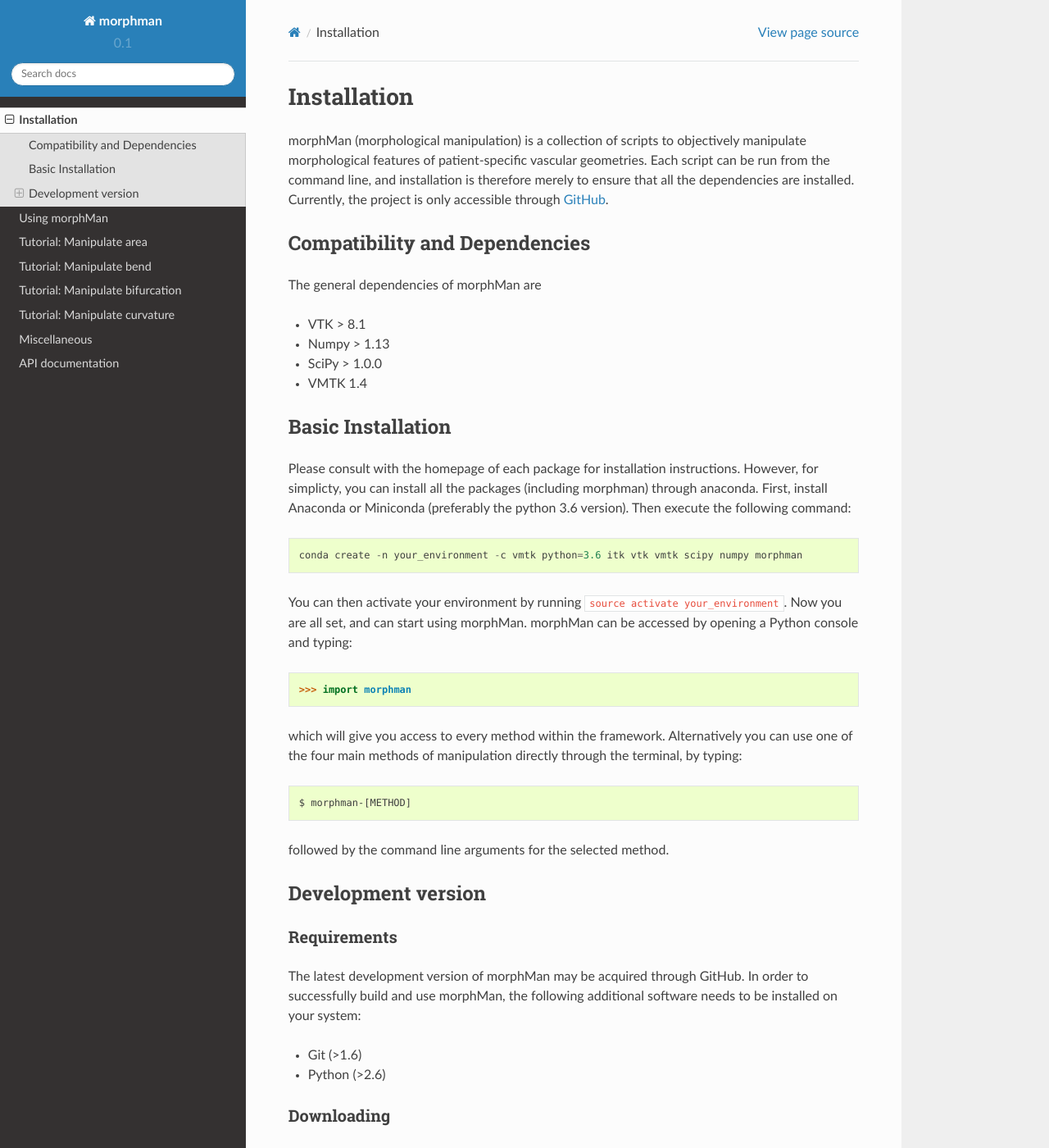
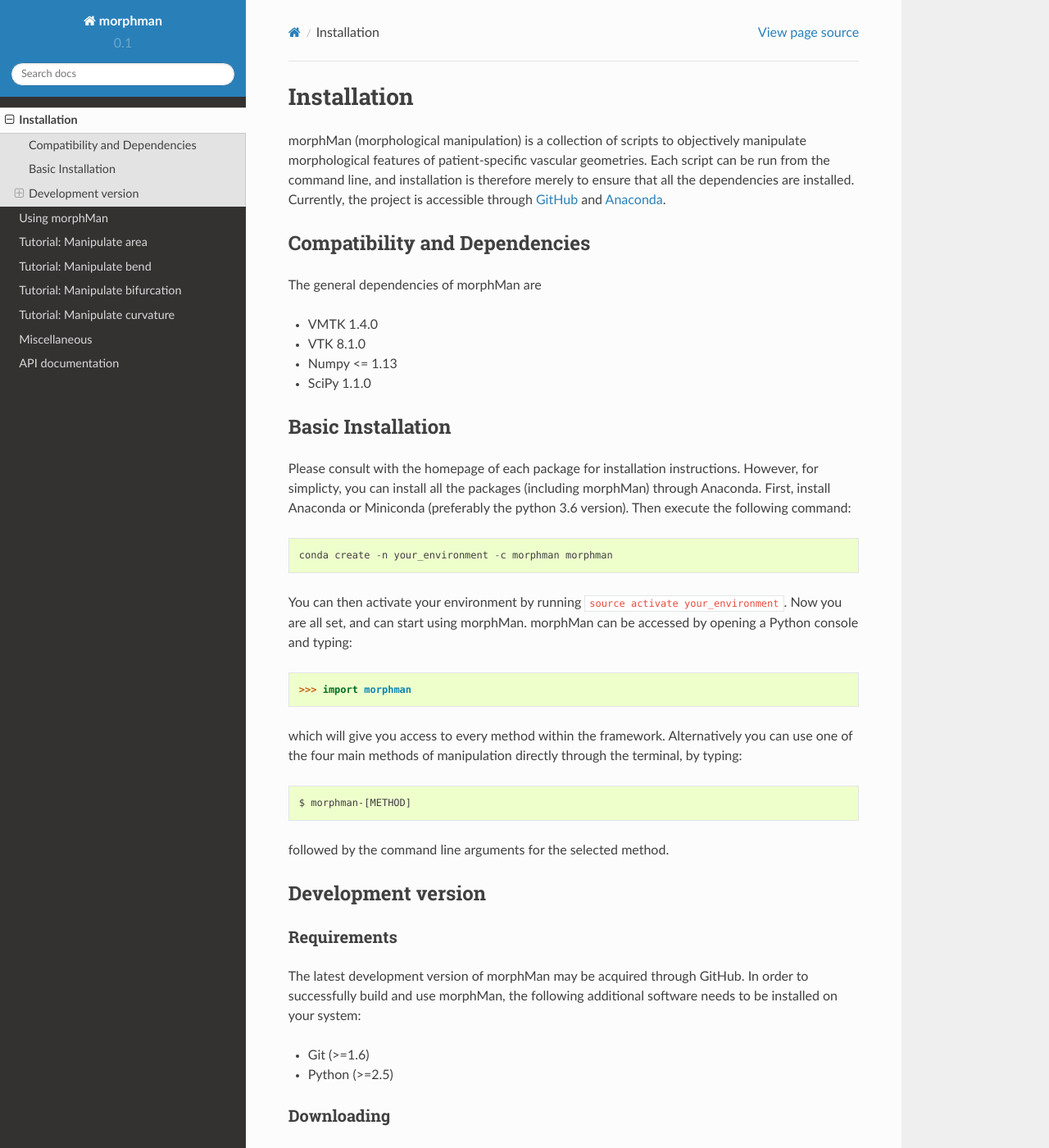
Before and after one commit to KVSlab/morphMan, a Sphinx documentation site: the page built from docs/source/installation.rst, in a window 1280 px wide and 1400 px high. Shown: the whole window at 82% size. Built offline with Sphinx 7.4.7 and the Read the Docs theme 2.0.0, drawn with Linux system fonts in a browser that asks for light colours; some of the changed text lies outside the part shown.

Commit message:
Updated documentation with conda installation.

```diff
--- a/docs/source/Miscellaneous.rst
+++ b/docs/source/Miscellaneous.rst
@@ -17,7 +17,7 @@
 
 Although the algorithms are well described in both articles, neither state
 how the centerlines are computed, or how the curvature and torsion is derived.
-Both algorithms are very sensitive to the input curvature and torision, and
+Both algorithms are very sensitive to the input curvature and torsion, and
 are therefore not directly reproducible. In Kjeldsberg 2018 [3]_ there is a
 a thorough comparison between landmarking algorithms, input parameters,
 and centerline smoothing methods which can help you to choose the correct
--- a/docs/source/installation.rst
+++ b/docs/source/installation.rst
@@ -6,27 +6,27 @@
 morphMan (morphological manipulation) is a collection of scripts to objectively manipulate
 morphological features of patient-specific vascular geometries. Each script
 can be run from the command line, and installation is therefore merely to ensure that all the
-dependencies are installed. Currently, the project is only accessible through
-`GitHub <https://github.com/KVSlab/morphMan/>`_.
+dependencies are installed. Currently, the project is accessible through
+`GitHub <https://github.com/KVSlab/morphMan/>`_ and `Anaconda <https://anaconda.org/morphman/morphman>`_.
 
 
 Compatibility and Dependencies
 ==============================
 The general dependencies of morphMan are
 
-* VTK > 8.1
-* Numpy > 1.13
-* SciPy > 1.0.0
-* VMTK 1.4
+* VMTK 1.4.0
+* VTK 8.1.0
+* Numpy <= 1.13
+* SciPy 1.1.0
 
 Basic Installation
 ==================
 Please consult with the homepage of each package for installation instructions.
-However, for simplicty, you can install all the packages (including morphman) through anaconda.
+However, for simplicty, you can install all the packages (including morphMan) through Anaconda.
 First, install Anaconda or Miniconda (preferably the python 3.6 version).
 Then execute the following command::
 
-  conda create -n your_environment -c vmtk python=3.6 itk vtk vmtk scipy numpy morphman
+  conda create -n your_environment -c morphman morphman
 
 You can then activate your environment by running ``source activate your_environment``.
 Now you are all set, and can start using morphMan. morphMan can be accessed by opening a Python console
@@ -48,14 +48,14 @@
 The latest development version of morphMan may be acquired through GitHub.
 In order to successfully build and use morphMan, the following additional software needs to be installed on your system:
 
-* Git (>1.6)
-* Python (>2.6)
+* Git (>=1.6)
+* Python (>=2.5)
 
 Downloading
 ~~~~~~~~~~~
 The latest development version of morphMan can be found on the official
 `morphMan git repository <https://github.com/KVSlab/morphMan>`_ on Github.
-Make sure Git (> 1.6) is installed, which is needed to clone the repository.
+Make sure Git (>=1.6) is installed, which is needed to clone the repository.
 To clone the morphMan repository, navigate to the directory where you wish
 morphMan to be stored, type the following command, and press Enter::
 
--- a/docs/source/manipulate_area.rst
+++ b/docs/source/manipulate_area.rst
@@ -14,7 +14,7 @@
 `ID C0002 <http://ecm2.mathcs.emory.edu/aneuriskdata/download/C0002/C0002_models.tar.gz>`_
 from the Aneurisk database. For the commands below we assume that there is a file `./C0002/surface/model.vtp`, relative to where you execute the command.
 
-For changing the area you first need to define which segment you want to alter. For ``manipulate_area.py`` there are
+For changing the area you first need to define which segment you want to alter. For ``morphman-area`` there are
 three choices you can set with ``--region-of-interest``:
 
  * ``manual``: Manual selection, based on clicking on a surface
@@ -135,5 +135,5 @@
   Figure 5: Decrease and increase in overall area.
 
 For additional information, beyond this tutorial, on the script and
-input parameters, please run ``python manipulate_area.py -h`` or confer with
+input parameters, please run ``morphman-area -h`` or confer with
 the API documentation for :meth:`area_variations.area_variations`.
--- a/docs/source/manipulate_bend.rst
+++ b/docs/source/manipulate_bend.rst
@@ -76,6 +76,6 @@
 target change in maximum curvature or angle. Please see :ref:`compute_alpha_beta` for more information.
 
 For additional information, beyond this tutorial, on the script and input parameters,
-please run ``python manipulate_bend.py -h`` or confer with the :ref:`manipulate_bend`.
+please run ``morphman-bend -h`` or confer with the :ref:`manipulate_bend`.
 
 .. [1] Kjeldsberg, Henrik Aasen. Investigating the Interaction Between Morphology of the Anterior Bend and Aneurysm Initiation. MS thesis. 2018.
--- a/docs/source/manipulate_bifurcation.rst
+++ b/docs/source/manipulate_bifurcation.rst
@@ -15,7 +15,7 @@
 
 .. figure:: Angle_variation.png
 
-    Figure 1: An illustration of the goal of ``manipulate_bifurcation.py``.
+    Figure 1: An illustration of the goal of ``morphman-bifurcation``.
 
 In this tutorial, we are using the model with
 `ID C0005 <http://ecm2.mathcs.emory.edu/aneuriskdata/download/C0005/C0005_models.tar.gz>`_
@@ -70,10 +70,10 @@
 
 To reproduce the result shown in Figure 4, you can run the following command::
 
-        morphman-bifurcation --ifile C0066/surface/model.vtp --ofile C0066/surface/removed_aneurysm.vtp --keep-fixed-1 True --keep-fixed-2 True --bif True --lower True --angle 0 --region-of-interest commandline --region-points 31.37 60.65 25.21 67.81 43.08 41.24 --poly-ball-size 250 250 250
+    morphman-bifurcation --ifile C0066/surface/model.vtp --ofile C0066/surface/removed_aneurysm.vtp --keep-fixed-1 True --keep-fixed-2 True --bif True --lower True --angle 0 --region-of-interest commandline --region-points 31.37 60.65 25.21 67.81 43.08 41.24 --poly-ball-size 250 250 250
 
 For additional information, beyond this tutorial, on the script and
-input parameters, please run ``python manipulate_bifurcation.py -h`` or confer with
+input parameters, please run ``morphman-bifurcation -h`` or confer with
 the :meth:`manipulate_bifurcation`.
 
 .. [1] Ford, M.D., Hoi, Y., Piccinelli, M., Antiga, L. and Steinman, D.A., 2009. An objective approach to digital removal of saccular aneurysms: technique and applications. The British Journal of Radiology, 82(special_issue_1), pp.S55-S61.
```
Also changed, not shown: docs/source/manipulate_curvature.rst (+5 -5 lines).
